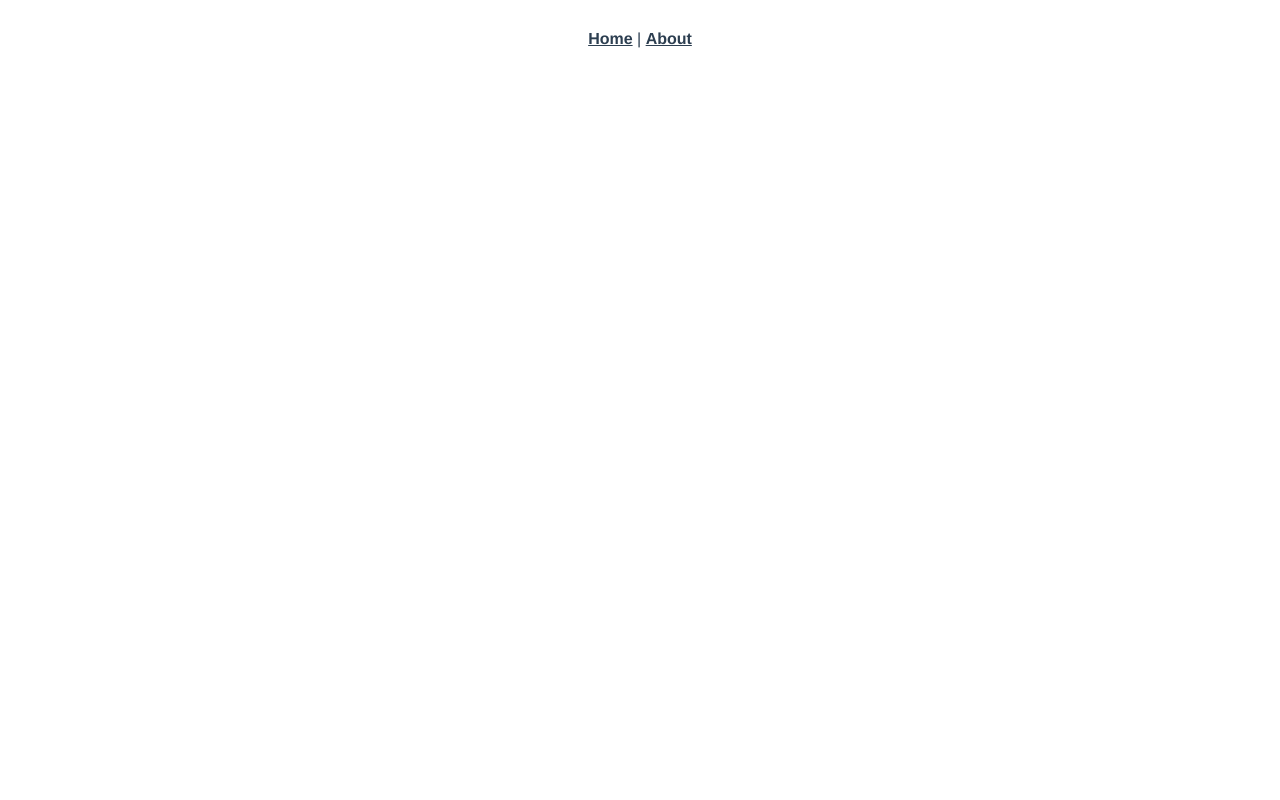
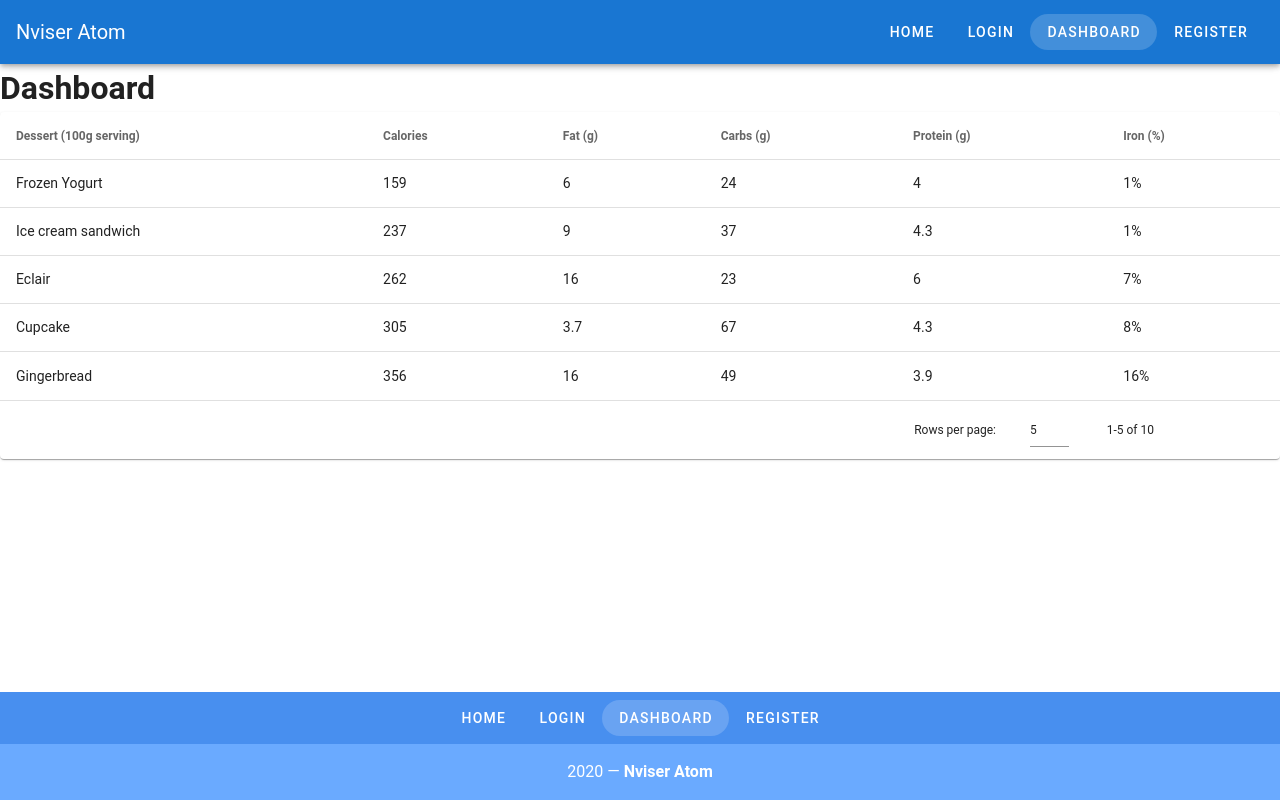
Before and after one commit to nvisertech/atom, a Vue app in the folder src/frontend/: page /dashboard in a window 1280 px wide. Built offline with nearby package versions, Linux system fonts and the light colour scheme.

Commit message:
Created a sample template using vuetify ui components

```diff
--- a/src/frontend/src/App.vue
+++ b/src/frontend/src/App.vue
@@ -1,32 +1,66 @@
 <template>
-  <div id="app">
-    <div id="nav">
-      <router-link to="/">Home</router-link> |
-      <router-link to="/about">About</router-link>
-    </div>
-    <router-view />
-  </div>
+  <v-app>
+    <v-app-bar app color="primary" dark>
+      <v-toolbar-title> Nviser Atom </v-toolbar-title>
+      <v-spacer></v-spacer>
+      <v-btn
+        v-for="link in links"
+        :key="`${link.label}-header-link`"
+        text
+        rounded
+        :to="link.url"
+      >
+        {{ link.label }}
+      </v-btn>
+    </v-app-bar>
+    <v-content>
+      <router-view></router-view>
+    </v-content>
+    <v-footer color="primary lighten-1" padless>
+      <v-layout justify-center wrap>
+        <v-btn
+          v-for="link in links"
+          :key="`${link.label}-footer-link`"
+          color="white"
+          text
+          rounded
+          class="my-2"
+          :to="link.url"
+        >
+          {{ link.label }}
+        </v-btn>
+        <v-flex primary lighten-2 py-4 text-center white--text xs12>
+          {{ new Date().getFullYear() }} — <strong> Nviser Atom </strong>
+        </v-flex>
+      </v-layout>
+    </v-footer>
+  </v-app>
 </template>
 
-<style>
-#app {
-  font-family: Avenir, Helvetica, Arial, sans-serif;
-  -webkit-font-smoothing: antialiased;
-  -moz-osx-font-smoothing: grayscale;
-  text-align: center;
-  color: #2c3e50;
-}
-
-#nav {
-  padding: 30px;
-}
-
-#nav a {
-  font-weight: bold;
-  color: #2c3e50;
-}
-
-#nav a.router-link-exact-active {
-  color: #42b983;
-}
-</style>
+<script>
+export default {
+  name: "App",
+  data() {
+    return {
+      links: [
+        {
+          label: "Home",
+          url: "/"
+        },
+        {
+          label: "Login",
+          url: "/login"
+        },
+        {
+          label: "Dashboard",
+          url: "/dashboard"
+        },
+        {
+          label: "Register",
+          url: "/register"
+        }
+      ]
+    };
+  }
+};
+</script>
--- a/src/frontend/src/main.js
+++ b/src/frontend/src/main.js
@@ -1,5 +1,5 @@
 import Vue from "vue";
-import vuetify from '@/plugins/vuetify' // path to vuetify export
+import vuetify from "@/plugins/vuetify"; // path to vuetify export
 import App from "./App.vue";
 import router from "./router";
 import store from "./store";
--- a/src/frontend/src/router/index.js
+++ b/src/frontend/src/router/index.js
@@ -1,6 +1,9 @@
 import Vue from "vue";
 import VueRouter from "vue-router";
 import Home from "../views/Home.vue";
+import Register from "../views/Register.vue";
+import Login from "../views/Login.vue";
+import Dashboard from "../views/Dashboard.vue";
 
 Vue.use(VueRouter);
 
@@ -11,13 +14,19 @@ const routes = [
     component: Home
   },
   {
-    path: "/about",
-    name: "About",
-    // route level code-splitting
-    // this generates a separate chunk (about.[hash].js) for this route
-    // which is lazy-loaded when the route is visited.
-    component: () =>
-      import(/* webpackChunkName: "about" */ "../views/About.vue")
+    path: "/register",
+    name: "Register",
+    component: Register
+  },
+  {
+    path: "/login",
+    name: "Login",
+    component: Login
+  },
+  {
+    path: "/dashboard",
+    name: "Dashboard",
+    component: Dashboard
   }
 ];
 
--- a/src/frontend/src/views/About.vue
+++ /dev/null
@@ -1,5 +0,0 @@
-<template>
-  <div class="about">
-    <h1>This is an about page</h1>
-  </div>
-</template>
--- /dev/null
+++ b/src/frontend/src/views/Dashboard.vue
@@ -0,0 +1,133 @@
+<template>
+  <div>
+    <h1>Dashboard</h1>
+    <v-data-table
+      :headers="headers"
+      :items="desserts"
+      :items-per-page="5"
+      class="elevation-1"
+      @click:row="selectRow"
+    ></v-data-table>
+    <v-snackbar v-model="snackbar">
+      You have selected {{ currentItem }}
+      <v-btn color="pink" text @click="snackbar = false">
+        Close
+      </v-btn>
+    </v-snackbar>
+  </div>
+</template>
+
+<script>
+export default {
+  name: "DashboardPage",
+  data() {
+    return {
+      currentItem: "",
+      snackbar: false,
+      headers: [
+        {
+          text: "Dessert (100g serving)",
+          align: "left",
+          sortable: false,
+          value: "name"
+        },
+        { text: "Calories", value: "calories" },
+        { text: "Fat (g)", value: "fat" },
+        { text: "Carbs (g)", value: "carbs" },
+        { text: "Protein (g)", value: "protein" },
+        { text: "Iron (%)", value: "iron" }
+      ],
+      desserts: [
+        {
+          name: "Frozen Yogurt",
+          calories: 159,
+          fat: 6.0,
+          carbs: 24,
+          protein: 4.0,
+          iron: "1%"
+        },
+        {
+          name: "Ice cream sandwich",
+          calories: 237,
+          fat: 9.0,
+          carbs: 37,
+          protein: 4.3,
+          iron: "1%"
+        },
+        {
+          name: "Eclair",
+          calories: 262,
+          fat: 16.0,
+          carbs: 23,
+          protein: 6.0,
+          iron: "7%"
+        },
+        {
+          name: "Cupcake",
+          calories: 305,
+          fat: 3.7,
+          carbs: 67,
+          protein: 4.3,
+          iron: "8%"
+        },
+        {
+          name: "Gingerbread",
+          calories: 356,
+          fat: 16.0,
+          carbs: 49,
+          protein: 3.9,
+          iron: "16%"
+        },
+        {
+          name: "Jelly bean",
+          calories: 375,
+          fat: 0.0,
+          carbs: 94,
+          protein: 0.0,
+          iron: "0%"
+        },
+        {
+          name: "Lollipop",
+          calories: 392,
+          fat: 0.2,
+          carbs: 98,
+          protein: 0,
+          iron: "2%"
+        },
+        {
+          name: "Honeycomb",
+          calories: 408,
+          fat: 3.2,
+          carbs: 87,
+          protein: 6.5,
+          iron: "45%"
+        },
+        {
+          name: "Donut",
+          calories: 452,
+          fat: 25.0,
+          carbs: 51,
+          protein: 4.9,
+          iron: "22%"
+        },
+        {
+          name: "KitKat",
+          calories: 518,
+          fat: 26.0,
+          carbs: 65,
+          protein: 7,
+          iron: "6%"
+        }
+      ]
+    };
+  },
+  methods: {
+    selectRow(event) {
+      this.snackbar = true;
+      this.currentItem = event.name;
+    }
+  }
+};
+</script>
+
+<style></style>
--- a/src/frontend/src/views/Home.vue
+++ b/src/frontend/src/views/Home.vue
@@ -1,6 +1,5 @@
 <template>
   <div class="home">
-    <img alt="Vue logo" src="../assets/logo.png" />
     <HelloWorld msg="Welcome to Your Vue.js App" />
   </div>
 </template>
@@ -10,7 +9,7 @@
 import HelloWorld from "@/components/HelloWorld.vue";
 
 export default {
-  name: "Home",
+  name: "home",
   components: {
     HelloWorld
   }
--- /dev/null
+++ b/src/frontend/src/views/Login.vue
@@ -0,0 +1,38 @@
+<template>
+  <v-card width="400" class="mx-auto mt-5">
+    <v-card-title>
+      <h1 class="display-1">Login</h1>
+    </v-card-title>
+    <v-card-text>
+      <v-form>
+        <v-text-field label="Username" prepend-icon="mdi-account-circle" />
+        <v-text-field
+          :type="showPassword ? 'text' : 'password'"
+          label="Password"
+          prepend-icon="mdi-lock"
+          :append-icon="showPassword ? 'mdi-eye' : 'mdi-eye-off'"
+          @click:append="showPassword = !showPassword"
+        />
+      </v-form>
+    </v-card-text>
+    <v-divider></v-divider>
+    <v-card-actions>
+      <v-btn color="success">Register</v-btn>
+      <v-spacer></v-spacer>
+      <v-btn color="info">Login</v-btn>
+    </v-card-actions>
+  </v-card>
+</template>
+
+<script>
+export default {
+  name: "LoginPage",
+  data() {
+    return {
+      showPassword: false
+    };
+  }
+};
+</script>
+
+<style></style>
--- /dev/null
+++ b/src/frontend/src/views/Register.vue
@@ -0,0 +1,38 @@
+<template>
+  <v-card width="400" class="mx-auto mt-5">
+    <v-card-title>
+      <h1 class="display-1">Register</h1>
+    </v-card-title>
+    <v-card-text>
+      <v-form>
+        <v-text-field label="Username" prepend-icon="mdi-account-circle" />
+        <v-text-field
+          :type="showPassword ? 'text' : 'password'"
+          label="Password"
+          prepend-icon="mdi-lock"
+          :append-icon="showPassword ? 'mdi-eye' : 'mdi-eye-off'"
+          @click:append="showPassword = !showPassword"
+        />
+      </v-form>
+    </v-card-text>
+    <v-divider></v-divider>
+    <v-card-actions>
+      <v-btn color="success">Register</v-btn>
+      <v-spacer></v-spacer>
+      <v-btn color="info">Login</v-btn>
+    </v-card-actions>
+  </v-card>
+</template>
+
+<script>
+export default {
+  name: "RegisterPage",
+  data() {
+    return {
+      showPassword: false
+    };
+  }
+};
+</script>
+
+<style></style>
--- a/src/frontend/webpack-stats.json
+++ b/src/frontend/webpack-stats.json
@@ -1 +1 @@
-{"status":"done","publicPath":"http://127.0.0.1:8080/","chunks":{"about":[{"name":"js/about.js","publicPath":"http://127.0.0.1:8080/js/about.js","path":"/home/bugra/nviser/atom/src/frontend/dist/js/about.js"}],"app":[{"name":"bundle.js","publicPath":"http://127.0.0.1:8080/bundle.js","path":"/home/bugra/nviser/atom/src/frontend/dist/bundle.js"}]}}
+{"status":"done","publicPath":"http://127.0.0.1:8080/","chunks":{"app":[{"name":"bundle.js","publicPath":"http://127.0.0.1:8080/bundle.js","path":"/home/bugra/nviser/atom/src/frontend/dist/bundle.js"}]}}
--- a/src/frontend/webpack.config.js
+++ b/src/frontend/webpack.config.js
@@ -5,26 +5,26 @@ module.exports = {
     {
       test: /\.s(c|a)ss$/,
       use: [
-          'vue-style-loader',
-          'css-loader',
+        "vue-style-loader",
+        "css-loader",
         {
-            loader: 'sass-loader',
+          loader: "sass-loader",
           // Requires sass-loader@^7.0.0
-            options: {
-              implementation: require('sass'),
-              fiber: require('fibers'),
-              indentedSyntax: true // optional
-            },
+          // options: {
+          //   implementation: require("sass"),
+          //   fiber: require("fibers"),
+          //   indentedSyntax: true // optional
+          // },
           // Requires sass-loader@^8.0.0
           options: {
-              implementation: require('sass'),
+            implementation: require("sass"),
             sassOptions: {
-                fiber: require('fibers'),
+              fiber: require("fibers"),
               indentedSyntax: true // optional
-              },
-            },
-          },
-        ],
-      },
-    ],
             }
+          }
+        }
+      ]
+    }
+  ]
+};
```
Also changed, not shown: src/frontend/src/components/HelloWorld.vue (+114 -104 lines), src/frontend/src/plugins/vuetify.js (+6 -6 lines). Lines whose indentation alone changed are shown as unchanged.
